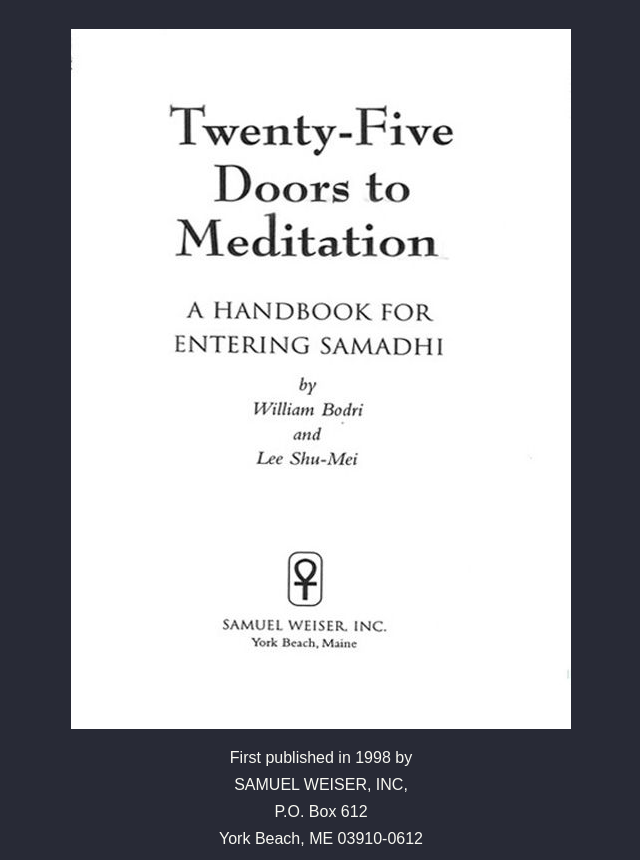
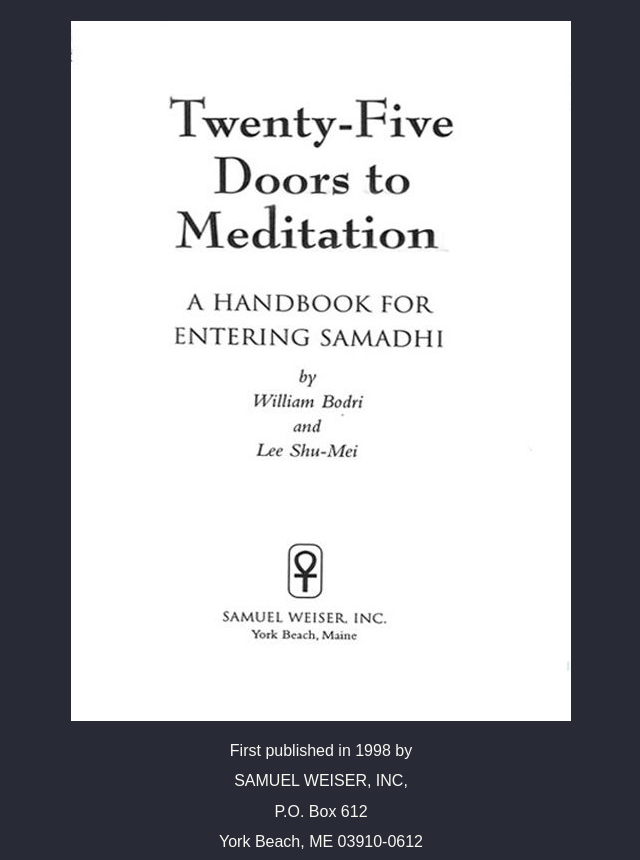
Before and after one commit to Books-On-Browser/Twenty-Five-Doors-to-Meditation-Willian-Bodri, a plain HTML site: page index.html in a window 1280 px wide. Shown: the top 860 px of the page, without its empty margins (319-959 px from the left). Drawn offline with Linux system fonts and the light colour scheme.

Commit message:
Ajustes na estilização

```diff
--- a/index.html
+++ b/index.html
@@ -1,4 +1,6 @@
-<html><head><meta http-equiv="Content-Type" content="text/html;charset=utf-8" /><link href="style.css" rel="stylesheet" type="text/css" /><title>Twenty-Five Doors to Meditation: A Handbook for Entering Samadhi</title></head><body><div class="calibre" id="calibre_link-2">
+<html><head><meta http-equiv="Content-Type" content="text/html;charset=utf-8" />
+<meta name="viewport" content="width=extend-to-zoom, initial-scale=1">
+<link href="style.css" rel="stylesheet" type="text/css" /><title>Twenty-Five Doors to Meditation: A Handbook for Entering Samadhi</title></head><body><div class="calibre" id="calibre_link-2">
 <p class="center"><a id="calibre_link-261"></a><img src="images/00005.jpeg" alt="Image" class="calibre1" /></p>
 </div>
 
--- a/style.css
+++ b/style.css
@@ -1,8 +1,9 @@
-body {
+
+body, html {
     margin: 0 auto;
     max-width: 700;
-    line-height: 160%;
-    padding: 24px;
+    line-height: 180%;
+    padding: 8px;
     font-family: sans-serif;
     background-color: #282a36;
 /*     background-color: #0d1117; */
@@ -35,7 +36,8 @@ a {
     }
 .calibre1 {
     height: auto;
-    width: auto
+    max-width: 100%;
+    width: auto;
     }
 .calibre2 {
     display: block;
```
